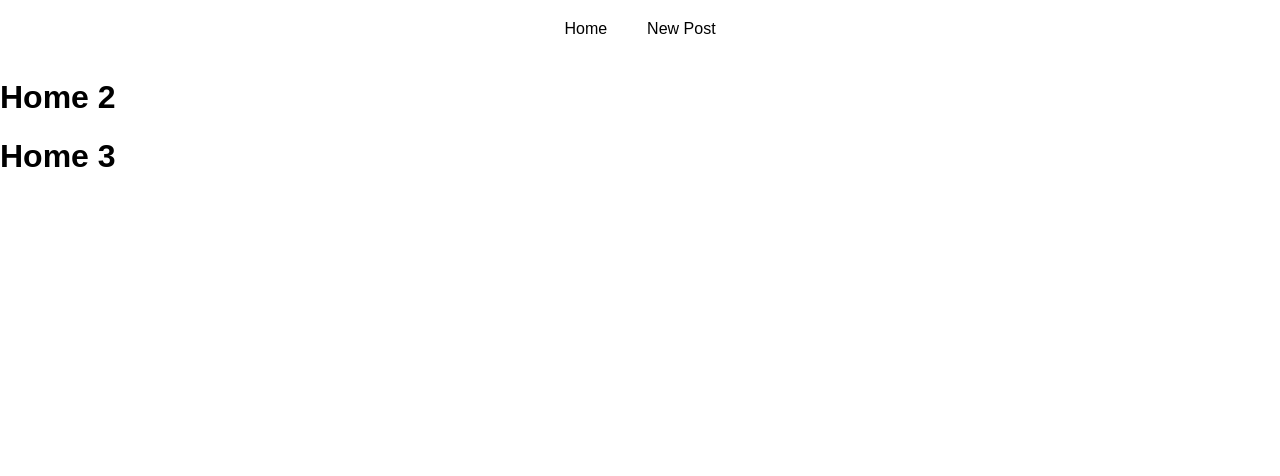
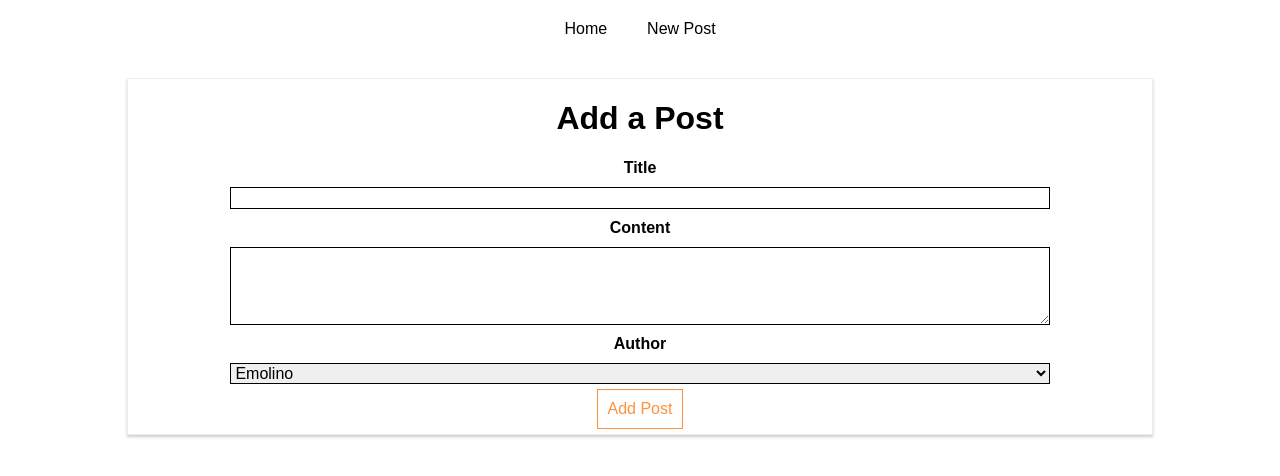
Before and after one commit to ediaz13/ajax-react, a React (Create React App) app: page /new-post in a window 1280 px wide. Shown: the top 476 px of the page. Built offline with nearby package versions, Linux system fonts and the light colour scheme.

Commit message:
195. Switching Between Pages

```diff
--- a/src/containers/Blog/Blog.js
+++ b/src/containers/Blog/Blog.js
@@ -2,6 +2,8 @@
 
 import { Route } from 'react-router-dom';
 import Posts from '../Blog/Posts/Posts';
+import NewPost from './NewPost/NewPost';
+
 import './Blog.css';
 
 class Blog extends Component {
@@ -17,9 +19,11 @@
                     </nav>
                 </header>
                 {/* <Posts /> */}
-                <Route path="/" exact render={() => <h1>Home 1</h1>}/>
+                {/* <Route path="/" exact render={() => <h1>Home 1</h1>}/>
                 <Route path="/" render={() => <h1>Home 2</h1>}/>
-                <Route path="/new-post" exact render={() => <h1>Home 3</h1>}/>
+                <Route path="/new-post" exact render={() => <h1>Home 3</h1>}/> */}
+                <Route path="/" exact component= {Posts}/>
+                <Route path="/new-post" exact component= {NewPost} />
             </div>
         );
     }
```
